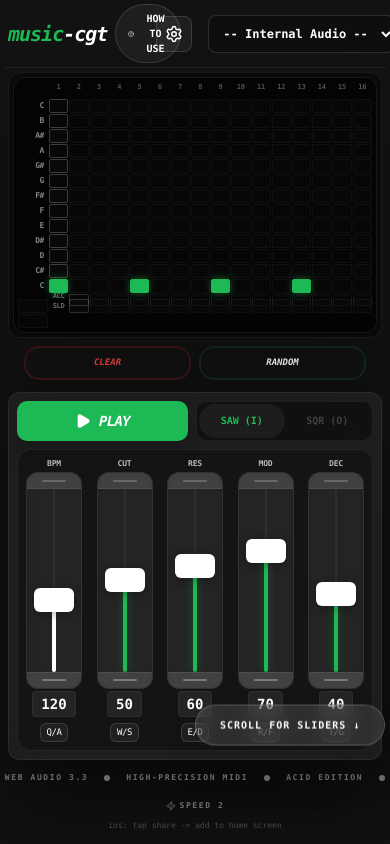
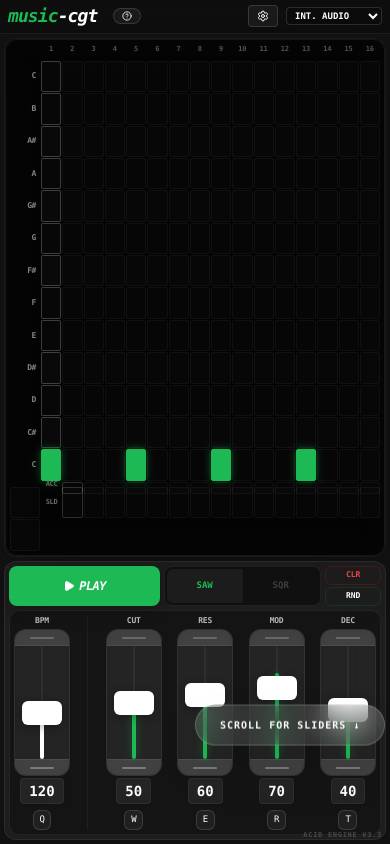
Before and after one commit to tradexy/music-cgt, a React (Vite) app: page / in a window 390 px wide. Built offline with nearby package versions, Linux system fonts and the light colour scheme.

Commit message:
Optimize: Strict 96/4vh layout. No empty space. Mobile portrait Levers fixed.

```diff
--- a/App.tsx
+++ b/App.tsx
@@ -194,59 +194,45 @@ function App() {
 
   return (
     <div
-      className="h-[100dvh] md:min-h-screen flex flex-col items-stretch p-1 md:p-6 transition-colors duration-500 overflow-hidden"
+      className="h-screen w-screen overflow-hidden flex flex-col items-stretch bg-black"
       style={{ backgroundColor: backdropColor }}
     >
 
-      {/* Header */}
-      <div className="w-full mb-1 md:mb-4 flex flex-row justify-between items-center md:items-end border-b pb-1 md:pb-3 shrink-0 gap-2 md:gap-4 px-1 md:px-4" style={{ borderColor: `${textColor}11` }}>
-        <div className="flex items-center gap-2 md:gap-6">
-          <div className="shrink-0">
-            <h1 className="text-xl md:text-5xl font-black tracking-tighter italic" style={{ color: primaryColor }}>
+      {/* Header - 4% Height Limit */}
+      <div className="w-full h-[4vh] min-h-[30px] flex flex-row justify-between items-center border-b px-2 shrink-0 bg-black/20 backdrop-blur-sm z-50" style={{ borderColor: `${textColor}11` }}>
+        <div className="flex items-center gap-4">
+          <div className="flex items-center gap-2">
+            <h1 className="text-lg md:text-2xl font-black tracking-tighter italic" style={{ color: primaryColor }}>
               music<span style={{ color: textColor }}>-cgt</span>
             </h1>
-            <p className="hidden md:block text-[10px] mt-1 uppercase tracking-[0.3em] font-black opacity-50" style={{ color: textColor }}>Professional Acid Engine</p>
+            <span className="hidden md:inline text-[8px] uppercase tracking-widest opacity-50 font-bold" style={{ color: textColor }}>v3.3</span>
           </div>
 
           <button
             onClick={() => setIsHelpOpen(true)}
-            className="flex items-center gap-2 px-3 py-1.5 bg-white/5 rounded-full text-[10px] font-black uppercase transition-all border hover:bg-white/10"
+            className="flex items-center gap-1.5 px-2 py-0.5 bg-white/5 rounded-full text-[9px] font-black uppercase transition-all border hover:bg-white/10"
             style={{ color: textColor, borderColor: `${textColor}22` }}
           >
-            <HelpCircle size={14} /> How to Use
+            <HelpCircle size={10} /> <span className="hidden sm:inline">Help</span>
           </button>
         </div>
 
-        <div className="hidden sm:flex items-center gap-2 px-3 py-1.5 bg-white/5 border rounded-full text-[9px] font-black uppercase tracking-wider opacity-60" style={{ color: textColor, borderColor: `${textColor}22` }}>
-          Keys: [P] Play | [Q/A] BPM | [W/S] Cut | [E/D] Res | [R/F] Env | [T/G] Dec | [I/O] Wave
-        </div>
-
-        <div className="flex gap-4 items-center">
-          {deferredPrompt && (
-            <button
-              onClick={handleInstallClick}
-              className="flex items-center gap-3 px-6 py-3 rounded-full text-sm font-black uppercase transition-all shadow-xl hover:scale-105 active:scale-95 animate-pulse"
-              style={{ backgroundColor: primaryColor, color: backdropColor }}
-            >
-              <Download size={20} /> Install App
-            </button>
-          )}
-
+        <div className="flex gap-2 items-center">
           <button
             onClick={() => setShowThemeSettings(!showThemeSettings)}
-            className="p-2 bg-white/5 rounded-lg border transition-all hover:bg-white/10"
+            className="p-1 px-2 bg-white/5 rounded border transition-all hover:bg-white/10 flex items-center gap-1"
             style={{ color: textColor, borderColor: `${textColor}22` }}
           >
-            <Settings size={18} />
+            <Settings size={12} /> <span className="text-[9px] font-black uppercase hidden sm:inline">Theme</span>
           </button>
 
           <select
-            className="bg-black/20 border rounded-lg text-xs p-2.5 focus:border-white outline-none font-bold"
+            className="bg-black/20 border rounded text-[9px] py-0.5 px-1 focus:border-white outline-none font-bold uppercase w-24 sm:w-auto"
             style={{ color: textColor, borderColor: `${textColor}22` }}
             value={state.selectedMidiOutputId || ''}
             onChange={(e) => setState(prev => ({ ...prev, selectedMidiOutputId: e.target.value || null }))}
           >
-            <option value="">-- Internal Audio --</option>
+            <option value="">Int. Audio</option>
             {midiOutputs.map(o => (
               <option key={o.id} value={o.id}>{o.name}</option>
             ))}
@@ -332,14 +318,13 @@ function App() {
         )
       }
 
-      {/* Main Grid: Adapts to orientation and screen size */}
-      <div className="w-full grid grid-cols-1 sm:grid-cols-[2fr_1fr] md:grid-cols-[2.2fr_1fr] flex-1 mb-1 md:mb-4 px-1 md:px-4 gap-1 md:gap-4 min-h-0 items-stretch">
+      {/* Main Grid: 96% Height - Strict Layout */}
+      <div className="w-full h-[96vh] flex flex-col md:flex-row p-1 gap-1 items-stretch">
 
-        {/* Left Column: Sequencer */}
-        <div className="flex flex-col gap-2 md:gap-4 min-h-0 flex-[2.3] sm:flex-auto">
-          <div className="flex-1 bg-black/40 p-1 md:p-2 rounded-[12px] md:rounded-[24px] border shadow-2xl backdrop-blur-md flex flex-col min-h-0" style={{ borderColor: `${textColor}11` }}>
-            <div className="md:pr-2">
-              <div className="w-full">
+        {/* Left Column: Sequencer (65-70%) */}
+        <div className="flex-col min-h-0 flex-[65] md:flex-[70] relative flex">
+          <div className="absolute inset-0 bg-black/40 rounded-[12px] border shadow-2xl backdrop-blur-md flex flex-col overflow-hidden" style={{ borderColor: `${textColor}11` }}>
+            <div className="flex-1 w-full h-full">
               <SequencerGrid
                 steps={state.steps}
                 currentStep={state.currentStep}
@@ -351,12 +336,59 @@ function App() {
           </div>
         </div>
 
-          <div className="grid grid-cols-2 gap-2 shrink-0 mb-2 md:mb-6 px-4">
+        {/* Right Column: Integrated Controls (35-30%) */}
+        <div className="flex-[35] md:flex-[30] relative flex min-h-0">
+          <div
+            className="absolute inset-0 bg-white/5 rounded-[12px] border shadow-xl backdrop-blur-xl flex flex-col gap-1 p-1 md:p-3 overflow-hidden"
+            style={{ borderColor: `${textColor}11` }}
+          >
+
+            {/* Top Row: Play & Waveform (Compact) */}
+            <div className="flex flex-row items-stretch gap-1 shrink-0 h-[15%] md:h-[10%] min-h-[40px]">
+              <button
+                onClick={togglePlay}
+                className="flex-[1] rounded-[8px] flex items-center justify-center transition-all shadow-lg hover:scale-[1.01] active:scale-[0.98]"
+                style={{ backgroundColor: state.isPlaying ? '#ef4444' : primaryColor, color: textColor }}
+              >
+                {state.isPlaying ? (
+                  <div className="flex items-center gap-1 font-black italic text-xs uppercase tracking-tighter"><Square size={12} fill="currentColor" /> Stop</div>
+                ) : (
+                  <div className="flex items-center gap-1 font-black italic text-xs uppercase tracking-tighter"><Play size={12} fill="currentColor" /> Play</div>
+                )}
+              </button>
+
+              {/* Waveform Controls */}
+              <div className="flex-[1] bg-black/40 rounded-[8px] flex p-0.5 border" style={{ borderColor: `${textColor}11` }}>
+                <button
+                  className={`flex-1 flex items-center justify-center text-[9px] font-black rounded-l-[6px] transition-all`}
+                  style={{
+                    color: state.waveform === 'sawtooth' ? primaryColor : `${textColor}33`,
+                    backgroundColor: state.waveform === 'sawtooth' ? 'rgba(255,255,255,0.05)' : 'transparent'
+                  }}
+                  onClick={() => setState(p => ({ ...p, waveform: 'sawtooth' }))}
+                >
+                  SAW
+                </button>
+                <div className="w-px h-full bg-white/5"></div>
+                <button
+                  className={`flex-1 flex items-center justify-center text-[9px] font-black rounded-r-[6px] transition-all`}
+                  style={{
+                    color: state.waveform === 'square' ? primaryColor : `${textColor}33`,
+                    backgroundColor: state.waveform === 'square' ? 'rgba(255,255,255,0.05)' : 'transparent'
+                  }}
+                  onClick={() => setState(p => ({ ...p, waveform: 'square' }))}
+                >
+                  SQR
+                </button>
+              </div>
+
+              {/* Util Buttons - Compact */}
+              <div className="flex flex-col gap-0.5 w-[15%] min-w-[50px]">
                 <button
                   onClick={() => setState(prev => ({ ...prev, steps: prev.steps.map(s => ({ ...s, active: false })) }))}
-              className="px-2 py-2 text-[9px] md:text-[11px] font-black border-2 border-red-900/40 text-red-500 hover:bg-red-500 hover:text-white rounded-[15px] md:rounded-[24px] transition-all shadow-lg uppercase italic"
+                  className="flex-1 text-[8px] font-black border border-red-900/40 text-red-500 hover:bg-red-500 hover:text-white rounded-[6px] uppercase"
                 >
-              Clear
+                  CLR
                 </button>
                 <button
                   onClick={() => {
@@ -368,88 +400,45 @@ function App() {
                       }))
                     }));
                   }}
-              className="px-2 py-2 text-[9px] md:text-[11px] font-black border-2 rounded-[15px] md:rounded-[24px] transition-all shadow-lg uppercase italic hover:bg-white hover:text-black"
+                  className="flex-1 text-[8px] font-black border rounded-[6px] uppercase hover:bg-white hover:text-black"
                   style={{ borderColor: `${primaryColor}22`, color: textColor }}
                 >
-              Random
+                  RND
                 </button>
               </div>
             </div>
 
-        {/* Right Column: Integrated Controls */}
-        <div
-          className="bg-white/5 p-2 md:p-4 rounded-[12px] md:rounded-[24px] border shadow-[0_40px_100px_rgba(0,0,0,0.6)] backdrop-blur-xl flex flex-col gap-2 md:gap-6 flex-1 sm:flex-auto min-h-0 overflow-hidden"
-          style={{ borderColor: `${textColor}11` }}
-        >
-
-          {/* Top Row: Play & Waveform */}
-          <div className="flex flex-row items-stretch gap-2 shrink-0 h-10 md:h-14">
-            <button
-              onClick={togglePlay}
-              className="flex-1 rounded-[10px] md:rounded-[15px] flex items-center justify-center transition-all shadow-xl hover:scale-[1.01] active:scale-[0.98]"
-              style={{ backgroundColor: state.isPlaying ? '#ef4444' : primaryColor, color: textColor }}
-            >
-              {state.isPlaying ? (
-                <div className="flex items-center gap-2 font-black italic text-sm md:text-base uppercase tracking-tighter"><Square size={16} fill="currentColor" /> Stop</div>
-              ) : (
-                <div className="flex items-center gap-2 font-black italic text-sm md:text-base uppercase tracking-tighter"><Play size={16} fill="currentColor" /> Play</div>
-              )}
-            </button>
-
-            <div className="flex-1 bg-black/40 rounded-[10px] md:rounded-[15px] flex p-0.5 border" style={{ borderColor: `${textColor}11` }}>
-              <button
-                className={`flex-1 flex items-center justify-center text-[10px] md:text-xs font-black rounded-[20px] transition-all`}
-                style={{
-                  color: state.waveform === 'sawtooth' ? primaryColor : `${textColor}33`,
-                  backgroundColor: state.waveform === 'sawtooth' ? 'rgba(255,255,255,0.05)' : 'transparent'
-                }}
-                onClick={() => setState(p => ({ ...p, waveform: 'sawtooth' }))}
-              >
-                SAW (I)
-              </button>
-              <button
-                className={`flex-1 flex items-center justify-center text-[10px] md:text-xs font-black rounded-[20px] transition-all`}
-                style={{
-                  color: state.waveform === 'square' ? primaryColor : `${textColor}33`,
-                  backgroundColor: state.waveform === 'square' ? 'rgba(255,255,255,0.05)' : 'transparent'
-                }}
-                onClick={() => setState(p => ({ ...p, waveform: 'square' }))}
-              >
-                SQR (O)
-              </button>
-            </div>
-          </div>
-
-          {/* Main Area: Spaced Out Vertical Sliders */}
-          <div className="flex-1 bg-black/30 p-2 md:p-10 rounded-[15px] md:rounded-[40px] border flex flex-nowrap justify-between gap-1 md:gap-4 min-h-0 overflow-hidden" style={{ borderColor: `${textColor}11` }}>
+            {/* Main Area: Spaced Out Vertical Sliders (Fill Rest) */}
+            <div className="flex-1 bg-black/30 p-1 md:p-4 rounded-[10px] border flex flex-nowrap justify-between gap-1 min-h-0 overflow-hidden" style={{ borderColor: `${textColor}11` }}>
               <VerticalSlider
                 label="BPM" value={state.bpm} min={20} max={300}
                 onChange={(v) => setState(p => ({ ...p, bpm: v }))}
-              color="#fff" textColor={textColor} shortcut="Q/A"
+                color="#fff" textColor={textColor} shortcut="Q"
               />
-            <div className="hidden sm:block w-px h-full mx-2 shrink-0" style={{ backgroundColor: `${textColor}11` }}></div>
+              <div className="w-px h-full bg-white/5 mx-0.5"></div>
               <VerticalSlider
-              label="Cut" value={state.cutoff} min={0} max={100}
+                label="CUT" value={state.cutoff} min={0} max={100}
                 onChange={(v) => setState(p => ({ ...p, cutoff: v }))}
-              color={primaryColor} textColor={textColor} shortcut="W/S"
+                color={primaryColor} textColor={textColor} shortcut="W"
               />
               <VerticalSlider
-              label="Res" value={state.resonance} min={0} max={100}
+                label="RES" value={state.resonance} min={0} max={100}
                 onChange={(v) => setState(p => ({ ...p, resonance: v }))}
-              color={primaryColor} textColor={textColor} shortcut="E/D"
+                color={primaryColor} textColor={textColor} shortcut="E"
               />
               <VerticalSlider
-              label="Mod" value={state.envMod} min={0} max={100}
+                label="MOD" value={state.envMod} min={0} max={100}
                 onChange={(v) => setState(p => ({ ...p, envMod: v }))}
-              color={primaryColor} textColor={textColor} shortcut="R/F"
+                color={primaryColor} textColor={textColor} shortcut="R"
               />
               <VerticalSlider
-              label="Dec" value={state.decay} min={0} max={100}
+                label="DEC" value={state.decay} min={0} max={100}
                 onChange={(v) => setState(p => ({ ...p, decay: v }))}
-              color={primaryColor} textColor={textColor} shortcut="T/G"
+                color={primaryColor} textColor={textColor} shortcut="T"
               />
             </div>
 
+          </div>
         </div>
       </div>
 
@@ -471,19 +460,12 @@ function App() {
         textColor={textColor}
       />
 
-      {/* Footer */}
-      <div className="py-2 md:py-10 flex flex-col items-center gap-2 md:gap-4 text-[8px] md:text-[9px] font-black tracking-[0.2em] md:tracking-[0.3em] uppercase opacity-40 shrink-0" style={{ color: textColor }}>
-        <div className="flex flex-wrap justify-center items-center gap-4 md:gap-6">
-          <span>Web Audio 3.3</span>
-          <div className="w-1.5 h-1.5 rounded-full" style={{ backgroundColor: textColor }}></div>
-          <span>High-Precision MIDI</span>
-          <div className="w-1.5 h-1.5 rounded-full" style={{ backgroundColor: textColor }}></div>
-          <span>{state.themeName} Edition</span>
-          <div className="w-1.5 h-1.5 rounded-full" style={{ backgroundColor: textColor }}></div>
-          <span className="flex items-center gap-1"><Zap size={10} /> Speed {state.controlSpeed}</span>
+      {/* Footer - Minimal Overlay */}
+      <div className="fixed bottom-1 right-2 text-[7px] font-black uppercase tracking-widest opacity-20 pointer-events-none" style={{ color: textColor }}>
+        Acid Engine v3.3
       </div>
-        <p className="opacity-60 lowercase tracking-normal font-medium">iOS: Tap Share {'->'} Add to Home Screen</p>
-      </div>
+
+
     </div >
   );
 }
```
Lines whose indentation alone changed are shown as unchanged.
